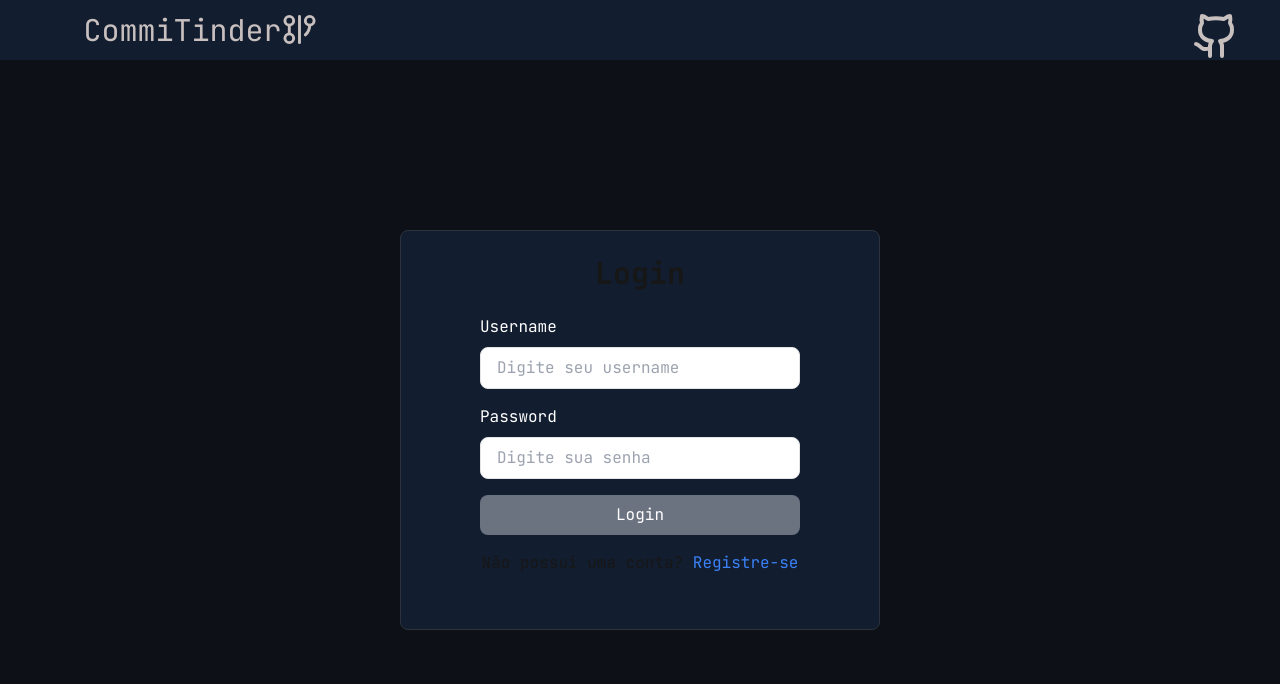
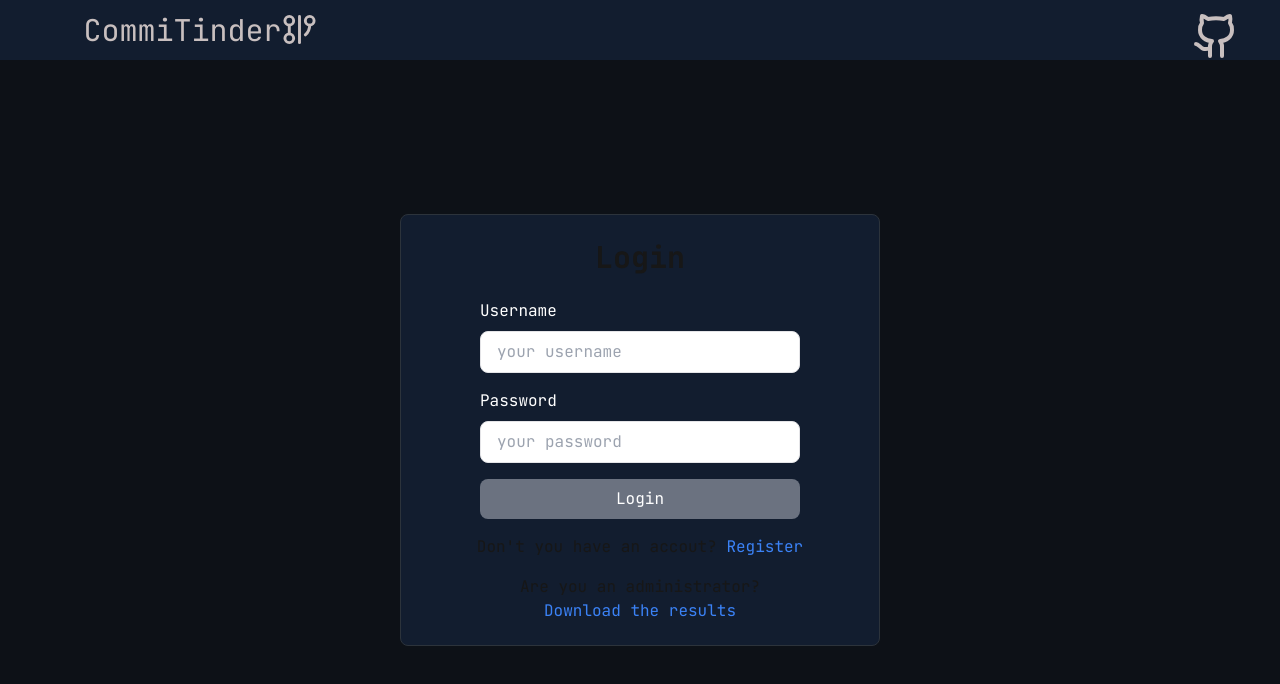
Before and after one commit to Fer-Matheus/CoMEHT-front, a Next.js app: page / in a window 1280 px wide. Shown: the top 684 px of the page. Built offline with nearby package versions, Linux system fonts and the light colour scheme; what cookies-next would draw is missing.

Commit message:
Update the login page

```diff
--- a/src/app/page.tsx
+++ b/src/app/page.tsx
@@ -44,9 +44,9 @@ export default function Login() {
         <Base>
             <NavBar />
             <div className="w-screen h-screen flex flex-col justify-center items-center">
-                <div className="w-[30rem] h-[25rem] bg-itemsBackgroud border border-borderItems rounded-lg p-6">
+                <div className="w-[30rem] h-[27rem] bg-itemsBackgroud border border-borderItems rounded-lg p-6">
                     <h2 className="text-3xl font-bold mb-6 text-center">
-                        {isLogin ? "Login" : "Registro"}
+                        {isLogin ? "Login" : "Register"}
                     </h2>
 
                     {isLogin ? (
@@ -62,7 +62,8 @@ export default function Login() {
                                     type="text"
                                     id="username"
                                     className="w-[20rem] px-4 py-2 border rounded-lg focus:outline-none focus:ring-2 focus:ring-blue-400 text-black"
-                                    placeholder="Digite seu username"
+                                    placeholder="your username"
+                                    defaultValue={`Matheus`}
                                     value={username}
                                     onChange={(e) => setUsername(e.target.value)}
                                 />
@@ -78,7 +79,7 @@ export default function Login() {
                                     type="password"
                                     id="password"
                                     className="w-[20rem] px-4 py-2 border rounded-lg focus:outline-none focus:ring-2 focus:ring-blue-400 text-black"
-                                    placeholder="Digite sua senha"
+                                    placeholder="your password"
                                     value={password}
                                     onChange={(e) => setPassword(e.target.value)}
                                 />
@@ -103,7 +104,8 @@ export default function Login() {
                                     type="text"
                                     id="username"
                                     className="w-[20rem] px-4 py-2 border rounded-lg focus:outline-none focus:ring-2 focus:ring-blue-400 text-black"
-                                    placeholder="Digite seu username"
+                                    placeholder="your username"
+                                    defaultValue={`Matheus`}
                                     value={username}
                                     onChange={(e) => setUsername(e.target.value)}
                                 />
@@ -119,7 +121,7 @@ export default function Login() {
                                     type="password"
                                     id="password"
                                     className="w-[20rem] px-4 py-2 border rounded-lg focus:outline-none focus:ring-2 focus:ring-blue-400 text-black"
-                                    placeholder="Digite sua senha"
+                                    placeholder="your password"
                                     value={password}
                                     onChange={(e) => setPassword(e.target.value)}
                                 />
@@ -133,12 +135,21 @@ export default function Login() {
                         </form>
                     )}
                     <p className="mt-4 text-center">
-                        {isLogin ? "Não possui uma conta?" : "Já possui uma conta?"}{" "}
+                        {isLogin ? "Don't you have an accout?" : "Do you already have an accout?"}{" "}
                         <button
                             onClick={toggleForm}
                             className="text-blue-500 hover:underline"
                         >
-                            {isLogin ? "Registre-se" : "Faça login"}
+                            {isLogin ? "Register" : "Login"}
+                        </button>
+                    </p>
+                    <p className="mt-4 text-center">
+                        Are you an administrator? {" "}
+                        <button
+                            onClick={()=>router.push("/results")}
+                            className="text-blue-500 hover:underline"
+                        >
+                            Download the results
                         </button>
                     </p>
                 </div>
```
